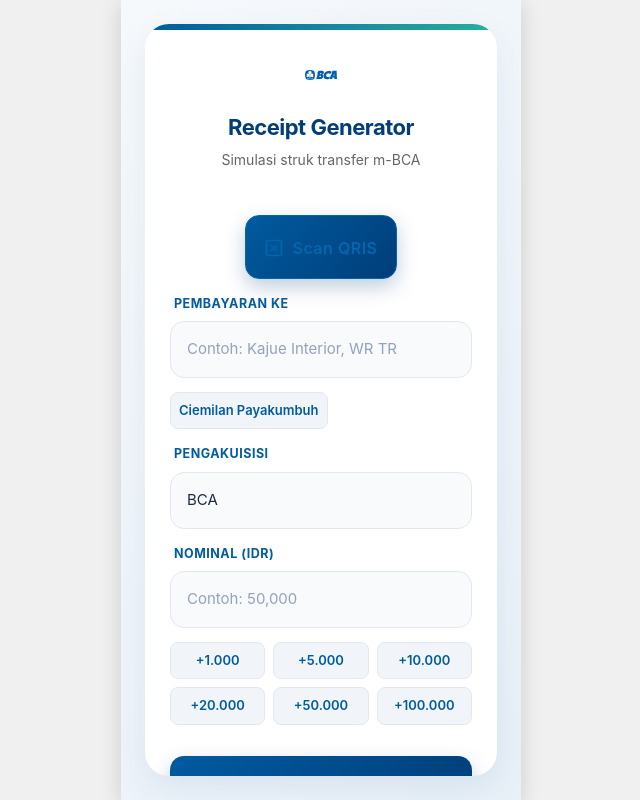
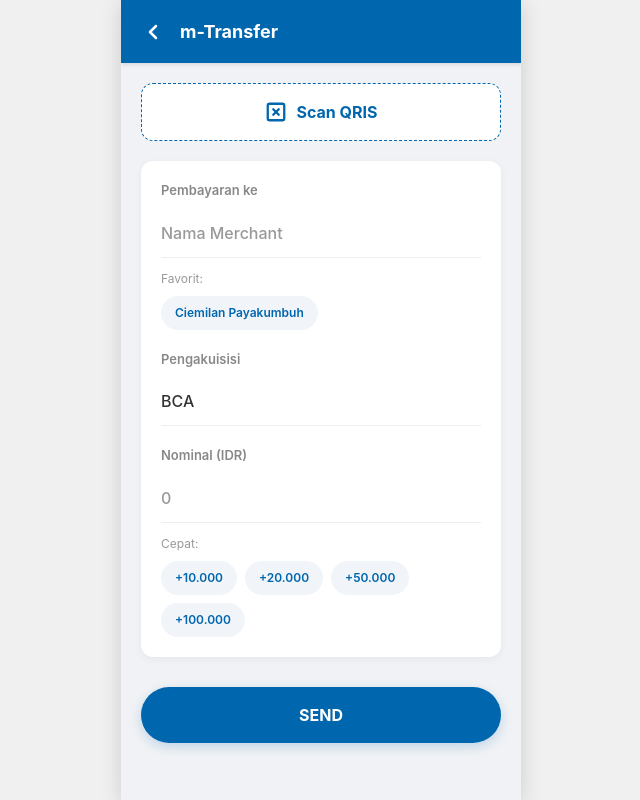
Before and after one commit to dentot1912/bca-transaction, a Next.js app: page / in a window 1280 px wide. Shown: the whole page, without its empty margins (319-959 px from the left). Built offline with nearby package versions, Linux system fonts and the light colour scheme.

Commit message:
first commit

```diff
--- a/app/page.module.css
+++ b/app/page.module.css
@@ -43,12 +43,15 @@
   flex-direction: column;
   padding: 0 24px;
   overflow-y: auto;
-  scrollbar-width: none; /* Firefox */
-  -ms-overflow-style: none; /* IE and Edge */
+  scrollbar-width: none;
+  /* Firefox */
+  -ms-overflow-style: none;
+  /* IE and Edge */
 }
 
 .content::-webkit-scrollbar {
-  display: none; /* Chrome, Safari and Opera */
+  display: none;
+  /* Chrome, Safari and Opera */
 }
 
 .header {
@@ -158,6 +161,7 @@
   margin-bottom: 12px;
   border-bottom: 1px solid #eee;
 }
+
 .detailRow.borderedTop {
   padding-top: 12px;
   margin-top: 12px;
@@ -264,157 +268,154 @@
     border-radius: 0;
     box-shadow: none;
   }
+
   .formContainer {
     padding: 16px;
   }
+
   .formCard {
     padding: 25px 20px;
   }
 }
 
-/* Form Generator Styles */
+/* Form Generator Styles - m-BCA CLONE */
 .formContainer {
-  padding: 24px;
+  background-color: #f0f2f5;
+  flex: 1;
   display: flex;
   flex-direction: column;
-  justify-content: center;
-  flex: 1;
-  background: linear-gradient(135deg, #f6f9fc 0%, #e8f0f8 100%);
+}
+
+.appHeader {
+  background-color: #0066ae;
+  padding: 18px 20px;
+  display: flex;
+  align-items: center;
+  gap: 15px;
+  box-shadow: 0 2px 4px rgba(0,0,0,0.1);
+  z-index: 10;
+}
+
+.appHeaderTitle {
+  color: white;
+  font-size: 18px;
+  font-weight: 700;
+  margin: 0;
+}
+
+.formContent {
+  padding: 20px;
+  display: flex;
+  flex-direction: column;
+  gap: 20px;
   overflow-y: auto;
 }
 
-.formCard {
+.inputCard {
   background: white;
-  border-radius: 24px;
-  padding: 35px 25px;
-  box-shadow: 0 12px 35px rgba(0, 61, 121, 0.08);
-  display: flex;
-  flex-direction: column;
-  gap: 20px;
-  position: relative;
-  overflow: hidden;
-}
-
-.formCard::before {
-  content: '';
-  position: absolute;
-  top: 0;
-  left: 0;
-  width: 100%;
-  height: 6px;
-  background: linear-gradient(to right, #005b9f, #28af9e);
-}
-
-.formHeader {
-  display: flex;
-  flex-direction: column;
-  align-items: center;
-  margin-bottom: 10px;
-}
-
-.bcaLogoSmall {
-  height: 32px;
-  margin-bottom: 20px;
-}
-
-.formTitle {
-  text-align: center;
-  color: #003d79;
-  font-size: 22px;
-  font-weight: 700;
-  letter-spacing: -0.5px;
-  margin-bottom: 5px;
-}
-
-.formSubtitle {
-  text-align: center;
-  color: #666;
-  font-size: 14px;
+  border-radius: 12px;
+  padding: 20px;
+  box-shadow: 0 2px 8px rgba(0,0,0,0.05);
 }
 
 .inputGroup {
   display: flex;
   flex-direction: column;
-  gap: 8px;
+  margin-bottom: 20px;
+}
+
+.inputGroup:last-child {
+  margin-bottom: 0;
 }
 
 .inputLabel {
-  font-size: 12.5px;
-  color: #005b9f;
-  font-weight: 700;
-  text-transform: uppercase;
-  letter-spacing: 0.5px;
-  margin-left: 4px;
+  font-size: 13px;
+  color: #888;
+  font-weight: 600;
+  margin-bottom: 8px;
+  text-transform: none;
+  letter-spacing: 0;
 }
 
 .inputField {
   width: 100%;
-  padding: 16px;
-  border-radius: 14px;
-  border: 1.5px solid #e2e8f0;
-  font-size: 15px;
-  color: #1e293b;
-  transition: all 0.3s ease;
-  background-color: #f8fafc;
+  padding: 12px 0;
+  border: none;
+  border-bottom: 1px solid #eee;
+  font-size: 16px;
+  font-weight: 500;
+  color: #333;
+  background-color: transparent;
   outline: none;
-  font-family: inherit;
+  transition: border-color 0.3s;
 }
 
 .inputField:focus {
-  border-color: #005b9f;
-  background-color: #ffffff;
-  box-shadow: 0 0 0 4px rgba(0, 91, 159, 0.1);
+  border-bottom-color: #0066ae;
 }
 
-.inputField::placeholder {
-  color: #94a3b8;
+.scanButtonLarge {
+  background-color: #ffffff;
+  color: #0066ae;
+  border: 1.5px dashed #0066ae;
+  border-radius: 12px;
+  padding: 16px;
+  font-size: 16px;
+  font-weight: 700;
+  display: flex;
+  align-items: center;
+  justify-content: center;
+  gap: 10px;
+  cursor: pointer;
+  transition: all 0.2s;
 }
 
-.submitBtn {
-  margin-top: 15px;
-  background: linear-gradient(135deg, #005b9f 0%, #003d79 100%);
+.scanButtonLarge:active {
+  background-color: #f0f7ff;
+  transform: scale(0.98);
+}
+
+.submitButtonLarge {
+  background-color: #0066ae;
   color: white;
   border: none;
-  border-radius: 14px;
-  padding: 18px;
+  border-radius: 30px;
+  padding: 16px;
   font-size: 16px;
-  font-weight: 600;
+  font-weight: 700;
+  margin-top: 10px;
   cursor: pointer;
-  box-shadow: 0 8px 20px rgba(0, 61, 121, 0.25);
-  transition: all 0.2s ease;
-  letter-spacing: 0.5px;
+  box-shadow: 0 4px 12px rgba(0, 102, 174, 0.2);
 }
 
-.submitBtn:active {
+.submitButtonLarge:active {
+  background-color: #005691;
   transform: translateY(2px);
-  box-shadow: 0 4px 10px rgba(0, 61, 121, 0.25);
+}
+
+.shortcutLabel {
+  font-size: 12px;
+  color: #999;
+  margin-bottom: 8px;
 }
 
 .shortcutContainer {
   display: flex;
   flex-wrap: wrap;
   gap: 8px;
-  margin-top: 6px;
 }
 
 .shortcutBtn {
   background-color: #f1f5f9;
-  border: 1px solid #e2e8f0;
-  color: #005b9f;
-  border-radius: 8px;
-  padding: 8px;
-  font-size: 13px;
+  border: none;
+  color: #0066ae;
+  border-radius: 20px;
+  padding: 8px 14px;
+  font-size: 12px;
   font-weight: 600;
   cursor: pointer;
-  transition: all 0.2s ease;
-  flex: 1 1 calc(33.333% - 8px);
-}
-
-.shortcutBtn:hover {
-  background-color: #e2e8f0;
 }
 
 .shortcutBtn:active {
-  background-color: #cbd5e1;
-  transform: scale(0.98);
+  background-color: #e2e8f0;
 }
--- a/app/page.tsx
+++ b/app/page.tsx
@@ -1,11 +1,12 @@
 "use client";
 
-import { useState, useRef } from 'react';
+import { useState, useRef, useEffect } from 'react';
 import jsQR from 'jsqr';
 import styles from './page.module.css';
 
 export default function Home() {
   const [isSubmitted, setIsSubmitted] = useState(false);
+  const [isScanning, setIsScanning] = useState(false);
   const [amountInput, setAmountInput] = useState('');
   const [paymentToInput, setPaymentToInput] = useState('');
   const [acquirerInput, setAcquirerInput] = useState('BCA');
@@ -16,7 +17,15 @@
   const [timestamp, setTimestamp] = useState('');
   const [rrn, setRrn] = useState('');
 
-  const fileInputRef = useRef<HTMLInputElement>(null);
+  const videoRef = useRef<HTMLVideoElement>(null);
+  const canvasRef = useRef<HTMLCanvasElement>(null);
+  const scanningRef = useRef(false);
+
+  useEffect(() => {
+    return () => {
+      stopCamera();
+    };
+  }, []);
 
   const parseEMVQR = (payload: string) => {
     let index = 0;
@@ -41,26 +50,64 @@
     return tags;
   };
 
-  const handleFileUpload = (e: React.ChangeEvent<HTMLInputElement>) => {
-    const file = e.target.files?.[0];
-    if (!file) return;
+  const startCamera = async () => {
+    setIsScanning(true);
+    scanningRef.current = true;
+    try {
+      const stream = await navigator.mediaDevices.getUserMedia({ video: { facingMode: "environment" } });
+      if (videoRef.current) {
+        videoRef.current.srcObject = stream;
+        videoRef.current.setAttribute("playsinline", "true");
+        videoRef.current.play();
+        requestAnimationFrame(tick);
+      }
+    } catch (err) {
+      console.error("Error accessing camera: ", err);
+      alert("Tidak dapat mengakses kamera. Pastikan izin kamera diberikan.");
+      setIsScanning(false);
+      scanningRef.current = false;
+    }
+  };
 
-    const reader = new FileReader();
-    reader.onload = (event) => {
-      const img = new Image();
-      img.onload = () => {
-        const canvas = document.createElement('canvas');
-        canvas.width = img.width;
-        canvas.height = img.height;
-        const ctx = canvas.getContext('2d');
-        if (!ctx) return;
+  const stopCamera = () => {
+    scanningRef.current = false;
+    if (videoRef.current && videoRef.current.srcObject) {
+      const stream = videoRef.current.srcObject as MediaStream;
+      stream.getTracks().forEach(track => track.stop());
+    }
+    setIsScanning(false);
+  };
 
-        ctx.drawImage(img, 0, 0, img.width, img.height);
-        const imageData = ctx.getImageData(0, 0, img.width, img.height);
-        const code = jsQR(imageData.data, imageData.width, imageData.height);
+  const tick = () => {
+    if (!scanningRef.current) return;
+    if (videoRef.current && videoRef.current.readyState === videoRef.current.HAVE_ENOUGH_DATA) {
+      const canvas = canvasRef.current;
+      if (canvas) {
+        canvas.width = videoRef.current.videoWidth;
+        canvas.height = videoRef.current.videoHeight;
+        const ctx = canvas.getContext("2d", { willReadFrequently: true });
+        if (ctx) {
+          ctx.drawImage(videoRef.current, 0, 0, canvas.width, canvas.height);
+          const imageData = ctx.getImageData(0, 0, canvas.width, canvas.height);
+          const code = jsQR(imageData.data, imageData.width, imageData.height, {
+            inversionAttempts: "dontInvert",
+          });
 
           if (code) {
-          const tags = parseEMVQR(code.data);
+            stopCamera();
+            handleQRResult(code.data);
+            return;
+          }
+        }
+      }
+    }
+    if (scanningRef.current) {
+      requestAnimationFrame(tick);
+    }
+  };
+
+  const handleQRResult = (data: string) => {
+    const tags = parseEMVQR(data);
 
     // Tag 59 is Merchant Name
     if (tags['59']) {
@@ -104,6 +151,29 @@
     }
 
     alert('QRIS Berhasil dipindai');
+  };
+
+  const handleFileUpload = (e: React.ChangeEvent<HTMLInputElement>) => {
+    const file = e.target.files?.[0];
+    if (!file) return;
+
+    const reader = new FileReader();
+    reader.onload = (event) => {
+      const img = new Image();
+      img.onload = () => {
+        const canvas = document.createElement('canvas');
+        canvas.width = img.width;
+        canvas.height = img.height;
+        const ctx = canvas.getContext('2d');
+        if (!ctx) return;
+
+        ctx.drawImage(img, 0, 0, img.width, img.height);
+        const imageData = ctx.getImageData(0, 0, img.width, img.height);
+        const code = jsQR(imageData.data, imageData.width, imageData.height);
+
+        if (code) {
+          handleQRResult(code.data);
+          if (isScanning) stopCamera();
         } else {
           alert('Gambar tidak mengandung QR code yang valid');
         }
@@ -190,62 +260,147 @@
     }
   };
 
+  if (isScanning) {
+    return (
+      <div className={styles.container}>
+        <div className={styles.mobileFrame} style={{ backgroundColor: '#000' }}>
+          <div style={{ position: 'relative', width: '100%', height: '100%', overflow: 'hidden', display: 'flex', flexDirection: 'column' }}>
+            <video
+              ref={videoRef}
+              style={{ width: '100%', height: '100%', objectFit: 'cover', position: 'absolute', top: 0, left: 0 }}
+            />
+            <canvas ref={canvasRef} style={{ display: 'none' }} />
+
+            {/* Overlay */}
+            <div style={{
+              position: 'absolute', top: 0, left: 0, width: '100%', height: '100%',
+              display: 'flex', flexDirection: 'column', alignItems: 'center', justifyContent: 'center',
+              pointerEvents: 'none',
+              zIndex: 10
+            }}>
+              <div style={{
+                width: '260px', height: '260px',
+                position: 'relative',
+                boxShadow: '0 0 0 4000px rgba(0, 0, 0, 0.65)',
+                borderRadius: '16px'
+              }}>
+                {/* Corner markers */}
+                <div style={{ position: 'absolute', top: '-2px', left: '-2px', width: '40px', height: '40px', borderTop: '4px solid #fff', borderLeft: '4px solid #fff', borderTopLeftRadius: '16px' }}></div>
+                <div style={{ position: 'absolute', top: '-2px', right: '-2px', width: '40px', height: '40px', borderTop: '4px solid #fff', borderRight: '4px solid #fff', borderTopRightRadius: '16px' }}></div>
+                <div style={{ position: 'absolute', bottom: '-2px', left: '-2px', width: '40px', height: '40px', borderBottom: '4px solid #fff', borderLeft: '4px solid #fff', borderBottomLeftRadius: '16px' }}></div>
+                <div style={{ position: 'absolute', bottom: '-2px', right: '-2px', width: '40px', height: '40px', borderBottom: '4px solid #fff', borderRight: '4px solid #fff', borderBottomRightRadius: '16px' }}></div>
+
+                {/* Scanning animation line */}
+                <div style={{
+                  width: '100%', height: '2px', backgroundColor: '#0066AE',
+                  position: 'absolute', top: '50%', boxShadow: '0 0 10px #0066AE',
+                  animation: 'scan 2s infinite ease-in-out'
+                }}></div>
+              </div>
+              <p style={{ color: 'white', marginTop: '40px', fontSize: '15px', fontWeight: '500', letterSpacing: '0.5px' }}>
+                Arahkan kamera ke QR Code
+              </p>
+            </div>
+
+            {/* Header controls */}
+            <div style={{ position: 'absolute', top: 0, left: 0, width: '100%', padding: '20px', zIndex: 20, display: 'flex', justifyContent: 'space-between', alignItems: 'center' }}>
+              <button
+                onClick={stopCamera}
+                style={{
+                  background: 'rgba(0,0,0,0.5)', color: 'white', border: 'none', borderRadius: '50%', width: '44px', height: '44px', display: 'flex', alignItems: 'center', justifyContent: 'center', cursor: 'pointer', backdropFilter: 'blur(4px)'
+                }}
+              >
+                <svg width="24" height="24" viewBox="0 0 24 24" fill="none" stroke="currentColor" strokeWidth="2.5" strokeLinecap="round" strokeLinejoin="round">
+                  <line x1="18" y1="6" x2="6" y2="18"></line>
+                  <line x1="6" y1="6" x2="18" y2="18"></line>
+                </svg>
+              </button>
+              <div style={{ color: 'white', fontWeight: '600', fontSize: '16px' }}>Scan QRIS</div>
+              <div style={{ width: '44px' }}></div>
+            </div>
+
+            {/* Upload fallback */}
+            <div style={{ position: 'absolute', bottom: '40px', width: '100%', display: 'flex', justifyContent: 'center', zIndex: 20 }}>
+              <label style={{
+                background: 'rgba(255,255,255,0.2)', padding: '12px 24px', backdropFilter: 'blur(4px)',
+                borderRadius: '24px', color: 'white', display: 'flex', gap: '10px', alignItems: 'center',
+                cursor: 'pointer', fontWeight: '500', fontSize: '14px', border: '1px solid rgba(255,255,255,0.3)'
+              }}>
+                <svg width="20" height="20" viewBox="0 0 24 24" fill="none" stroke="currentColor" strokeWidth="2" strokeLinecap="round" strokeLinejoin="round">
+                  <rect x="3" y="3" width="18" height="18" rx="2" ry="2"></rect>
+                  <circle cx="8.5" cy="8.5" r="1.5"></circle>
+                  <polyline points="21 15 16 10 5 21"></polyline>
+                </svg>
+                Upload dari Galeri
+                <input type="file" accept="image/*" onChange={handleFileUpload} style={{ display: 'none' }} />
+              </label>
+            </div>
+
+            <style jsx>{`
+              @keyframes scan {
+                0% { top: 10%; opacity: 0; }
+                10% { opacity: 1; }
+                90% { opacity: 1; }
+                100% { top: 90%; opacity: 0; }
+              }
+            `}</style>
+          </div>
+        </div>
+      </div>
+    );
+  }
+
   if (!isSubmitted) {
     return (
       <div className={styles.container}>
         <div className={styles.mobileFrame}>
           <div className={styles.formContainer}>
-            <div className={styles.formCard}>
-              <div className={styles.formHeader}>
-                <img src="/bca-bank-central-asia-logo.svg" alt="BCA" className={styles.bcaLogoSmall} />
-                <h2 className={styles.formTitle}>Receipt Generator</h2>
-                <p className={styles.formSubtitle}>Simulasi struk transfer m-BCA</p>
+            <div className={styles.appHeader}>
+              <button type="button" className={styles.receiptBackBtn} style={{ padding: 0 }}>
+                <svg width="24" height="24" viewBox="0 0 24 24" fill="none" stroke="white" strokeWidth="2.5" strokeLinecap="round" strokeLinejoin="round">
+                  <polyline points="15 18 9 12 15 6"></polyline>
+                </svg>
+              </button>
+              <h2 className={styles.appHeaderTitle}>m-Transfer</h2>
             </div>
 
-              <form onSubmit={handleSubmit} style={{ display: 'flex', flexDirection: 'column', gap: '16px' }}>
-                <div style={{ display: 'flex', justifyContent: 'center' }}>
-                  <input
-                    type="file"
-                    accept="image/*"
-                    capture="environment"
-                    ref={fileInputRef}
-                    onChange={handleFileUpload}
-                    style={{ display: 'none' }}
-                  />
+            <div className={styles.formContent}>
               <button
                 type="button"
-                    className={styles.submitBtn}
-                    style={{ backgroundColor: '#f0f0f0', color: '#0066AE', border: '1px solid #0066AE' }}
-                    onClick={() => fileInputRef.current?.click()}
+                className={styles.scanButtonLarge}
+                onClick={startCamera}
               >
-                    <svg width="20" height="20" viewBox="0 0 24 24" fill="none" stroke="currentColor" strokeWidth="2" strokeLinecap="round" strokeLinejoin="round" style={{ marginRight: '8px', display: 'inline-block', verticalAlign: 'middle' }}>
+                <svg width="22" height="22" viewBox="0 0 24 24" fill="none" stroke="currentColor" strokeWidth="2.5" strokeLinecap="round" strokeLinejoin="round">
                   <rect x="3" y="3" width="18" height="18" rx="2" ry="2"></rect>
                   <line x1="9" y1="9" x2="15" y2="15"></line>
                   <line x1="15" y1="9" x2="9" y2="15"></line>
                 </svg>
-                    <span style={{ verticalAlign: 'middle' }}>Scan QRIS</span>
+                <span>Scan QRIS</span>
               </button>
-                </div>
 
+              <form onSubmit={handleSubmit} style={{ display: 'flex', flexDirection: 'column', gap: '20px' }}>
+                <div className={styles.inputCard}>
                   <div className={styles.inputGroup}>
                     <label className={styles.inputLabel}>Pembayaran ke</label>
                     <input
                       type="text"
                       value={paymentToInput}
                       onChange={(e) => setPaymentToInput(e.target.value)}
-                    placeholder="Contoh: Kajue Interior, WR TR"
+                      placeholder="Nama Merchant"
                       className={styles.inputField}
                       required
                     />
+                    <div style={{ marginTop: '12px' }}>
+                      <div className={styles.shortcutLabel}>Favorit:</div>
                       <div className={styles.shortcutContainer}>
                         <button
                           type="button"
                           onClick={() => setPaymentToInput('Ciemilan Payakumbuh')}
                           className={styles.shortcutBtn}
-                      style={{ flex: 'none' }}
                         >
                           Ciemilan Payakumbuh
                         </button>
+                      </div>
                     </div>
                   </div>
 
@@ -255,7 +410,7 @@
                       type="text"
                       value={acquirerInput}
                       onChange={(e) => setAcquirerInput(e.target.value)}
-                    placeholder="Contoh: BCA, MANDIRI"
+                      placeholder="BCA / MANDIRI / etc"
                       className={styles.inputField}
                       required
                     />
@@ -268,12 +423,14 @@
                       inputMode="numeric"
                       value={amountInput}
                       onChange={handleAmountChange}
-                    placeholder="Contoh: 50,000"
+                      placeholder="0"
                       className={styles.inputField}
                       required
                     />
+                    <div style={{ marginTop: '12px' }}>
+                      <div className={styles.shortcutLabel}>Cepat:</div>
                       <div className={styles.shortcutContainer}>
-                    {[1000, 5000, 10000, 20000, 50000, 100000].map(val => (
+                        {[10000, 20000, 50000, 100000].map(val => (
                           <button
                             key={val}
                             type="button"
@@ -285,12 +442,14 @@
                         ))}
                       </div>
                     </div>
+                  </div>
+                </div>
 
                 <button
                   type="submit"
-                  className={styles.submitBtn}
+                  className={styles.submitButtonLarge}
                 >
-                  Buat Struk
+                  SEND
                 </button>
               </form>
             </div>
```
Lines whose indentation alone changed are shown as unchanged.
